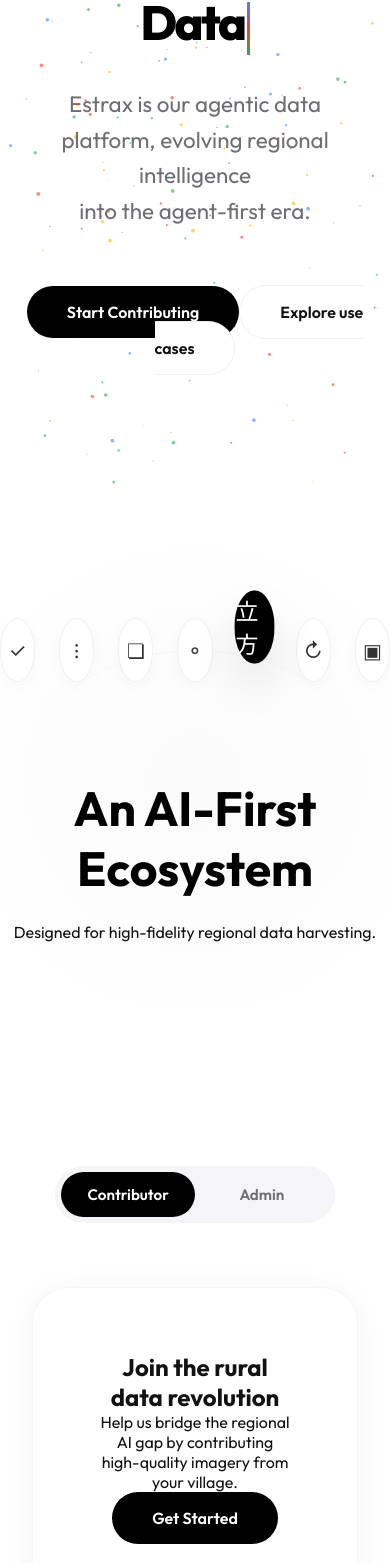
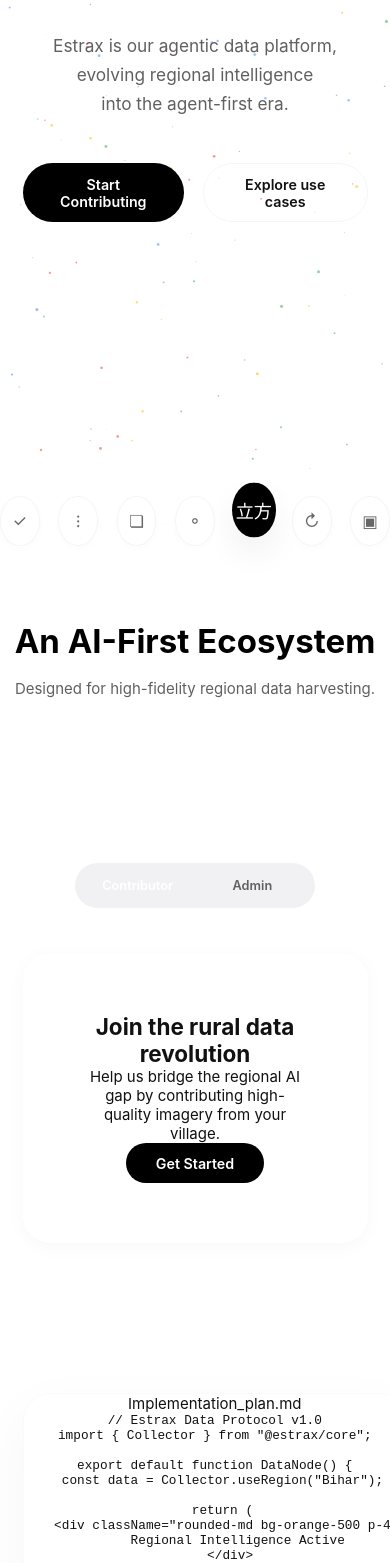
Before and after one commit to AashrayS/Joshtalks-AI, a Next.js app in the folder joshtalks-ai/: page / in a window 390 px wide. Shown: the part 354-1917 px from the top of the page. Built offline with nearby package versions, Linux system fonts and the light colour scheme.

Commit message:
style: final Estrax UI refinements (squishy particles & integrated navbar)

```diff
--- a/joshtalks-ai/src/app/components/Navbar.js
+++ b/joshtalks-ai/src/app/components/Navbar.js
@@ -24,7 +24,7 @@ export default function Navbar() {
 
   return (
     <nav className={`navbar ${isVisible ? 'visible' : 'hidden'}`}>
-      <div className="nav-container glass-card">
+      <div className="nav-container">
         <Link href="/" className="logo">
           <strong>Estrax</strong>
         </Link>
@@ -43,45 +43,42 @@ export default function Navbar() {
       <style jsx>{`
         .navbar {
           position: fixed;
-          top: 1.5rem;
-          left: 50%;
-          transform: translateX(-50%);
-          width: 90%;
-          max-width: 1000px;
+          top: 0;
+          left: 0;
+          width: 100%;
           z-index: 1000;
-          transition: transform 0.4s cubic-bezier(0.2, 0.8, 0.2, 1), opacity 0.4s;
+          transition: transform 0.5s cubic-bezier(0.16, 1, 0.3, 1), opacity 0.5s;
+          padding: 1.5rem 0;
         }
 
         .navbar.hidden {
-          transform: translate(-50%, -100%);
+          transform: translateY(-100%);
           opacity: 0;
         }
 
         .nav-container {
+          max-width: 1200px;
+          margin: 0 auto;
           display: flex;
           justify-content: space-between;
           align-items: center;
-          padding: 0.8rem 2rem;
-          border-radius: 100px;
+          padding: 0 2rem;
         }
 
         .logo {
-          font-size: 1.25rem;
+          font-size: 1.1rem;
           color: #000;
-          letter-spacing: -0.02em;
+          font-weight: 700;
+          letter-spacing: -0.03em;
         }
 
         .nav-links {
           display: flex;
-          gap: 2.5rem;
+          gap: 3rem;
           align-items: center;
-          font-size: 0.95rem;
+          font-size: 0.9rem;
           font-weight: 500;
           color: var(--text-secondary);
-        }
-
-        .nav-links a {
-          transition: color 0.3s;
         }
 
         .nav-links a:hover {
@@ -89,17 +86,19 @@ export default function Navbar() {
         }
 
         .btn-nav {
-          background: #000;
-          color: #fff;
-          padding: 0.6rem 1.5rem;
-          border-radius: 100px;
           font-size: 0.9rem;
           font-weight: 600;
-          transition: transform 0.3s;
+          color: #000;
+          border: 1px solid var(--border);
+          padding: 0.5rem 1.25rem;
+          border-radius: 100px;
+          transition: var(--transition);
         }
 
         .btn-nav:hover {
-          transform: scale(1.05);
+          background: #000;
+          color: #fff;
+          border-color: #000;
         }
 
         @media (max-width: 768px) {
--- a/joshtalks-ai/src/app/globals.css
+++ b/joshtalks-ai/src/app/globals.css
@@ -1,32 +1,32 @@
 :root {
-  /* Premium Typography - Outfit */
-  --font-outfit: 'Outfit', -apple-system, BlinkMacSystemFont, "Segoe UI", Roboto, Helvetica, Arial, sans-serif;
+  /* Premium Typography - Plus Jakarta Sans */
+  --font-pjs: 'Plus Jakarta Sans', -apple-system, BlinkMacSystemFont, "Segoe UI", Roboto, Helvetica, Arial, sans-serif;
 
-  /* Colors - Estrax Minimalist */
+  /* Colors - Estrax Refined */
   --bg-page: #ffffff;
   --bg-card: #ffffff;
-  --bg-accent: #f5f5f7;
-  --text-primary: #121213;
-  --text-secondary: #6e6e73;
+  --bg-accent: #f8f8fa;
+  --text-primary: #111111;
+  --text-secondary: #606060;
   --primary-color: #000000;
   --accent-blue: #4285F4;
   --accent-red: #ea4335;
   --accent-yellow: #fbbc05;
   --accent-green: #34a853;
 
-  --border: rgba(0, 0, 0, 0.06);
-  --border-hover: rgba(0, 0, 0, 0.12);
+  --border: rgba(0, 0, 0, 0.04);
+  --border-hover: rgba(0, 0, 0, 0.08);
 
-  /* Glassmorphism */
-  --glass-bg: rgba(255, 255, 255, 0.75);
-  --glass-border: rgba(0, 0, 0, 0.04);
-  --glass-shadow: 0 4px 30px rgba(0, 0, 0, 0.05);
+  /* Glassmorphism Refined */
+  --glass-bg: rgba(255, 255, 255, 0.6);
+  --glass-border: rgba(0, 0, 0, 0.02);
+  --glass-shadow: 0 4px 20px rgba(0, 0, 0, 0.03);
 
   /* Spacing */
-  --radius-sm: 8px;
-  --radius-md: 18px;
-  --radius-lg: 36px;
-  --transition: all 0.5s cubic-bezier(0.2, 0.8, 0.2, 1);
+  --radius-sm: 6px;
+  --radius-md: 14px;
+  --radius-lg: 28px;
+  --transition: all 0.6s cubic-bezier(0.16, 1, 0.3, 1);
 }
 
 * {
@@ -41,9 +41,10 @@ body {
   overflow-x: hidden;
   background-color: var(--bg-page);
   color: var(--text-primary);
-  font-family: var(--font-outfit);
+  font-family: var(--font-pjs);
   -webkit-font-smoothing: antialiased;
   -moz-osx-font-smoothing: grayscale;
+  font-size: 15px; /* Base size reduced */
 }
 
 a {
@@ -63,7 +64,7 @@ input, select, textarea {
   outline: none;
 }
 
-/* Base UI Components */
+/* Integrated UI Components */
 .card {
   background: var(--bg-card);
   border: 1px solid var(--border);
@@ -74,8 +75,8 @@ input, select, textarea {
 
 .glass-card {
   background: var(--glass-bg);
-  backdrop-filter: blur(20px);
-  -webkit-backdrop-filter: blur(20px);
+  backdrop-filter: blur(24px);
+  -webkit-backdrop-filter: blur(24px);
   border: 1px solid var(--glass-border);
   border-radius: var(--radius-lg);
   box-shadow: var(--glass-shadow);
@@ -84,63 +85,62 @@ input, select, textarea {
 .btn-primary {
   background: #000;
   color: #fff !important;
-  padding: 1rem 2.5rem;
+  padding: 0.75rem 2rem;
   border-radius: 100px;
   font-weight: 600;
-  font-size: 1rem;
+  font-size: 0.95rem;
   display: inline-flex;
   align-items: center;
   justify-content: center;
-  gap: 0.75rem;
+  gap: 0.5rem;
   transition: var(--transition);
 }
 
 .btn-primary:hover {
-  transform: scale(1.02);
-  box-shadow: 0 10px 30px rgba(0,0,0,0.1);
+  transform: translateY(-2px);
+  box-shadow: 0 8px 25px rgba(0,0,0,0.08);
 }
 
 .btn-secondary {
-  background: #fff;
+  background: transparent;
   color: var(--text-primary);
-  padding: 1rem 2.5rem;
+  padding: 0.75rem 2rem;
   border-radius: 100px;
   font-weight: 600;
+  font-size: 0.95rem;
   border: 1px solid var(--border);
   transition: var(--transition);
 }
 
 .btn-secondary:hover {
   border-color: #000;
-  background: #fbfbfd;
+  background: rgba(0,0,0,0.02);
 }
 
 .container {
-  max-width: 1200px;
+  max-width: 1100px;
   margin: 0 auto;
-  padding: 6rem 2rem;
+  padding: 5rem 1.5rem;
 }
 
-/* Typewriter Cursor */
+/* Typewriter Cursor Refined */
 .typewriter-cursor {
   display: inline-block;
-  width: 3px;
+  width: 2px;
   height: 1.1em;
   background: linear-gradient(180deg, var(--accent-blue), var(--accent-red), var(--accent-green));
   margin-left: 2px;
   vertical-align: middle;
-  animation: blink 0.8s step-end infinite;
+  animation: blink 1s step-end infinite;
 }
 
-@keyframes blink {
-  50% { opacity: 0; }
+@keyframes blink { 50% { opacity: 0; } }
+
+.animate-fade-in {
+  animation: fadeIn 1.2s cubic-bezier(0.16, 1, 0.3, 1) forwards;
 }
 
 @keyframes fadeIn {
-  from { opacity: 0; transform: translateY(30px); }
+  from { opacity: 0; transform: translateY(20px); }
   to { opacity: 1; transform: translateY(0); }
 }
-
-.animate-fade-in {
-  animation: fadeIn 1s cubic-bezier(0.2, 0.8, 0.2, 1) forwards;
-}
--- a/joshtalks-ai/src/app/home.css
+++ b/joshtalks-ai/src/app/home.css
@@ -1,3 +1,7 @@
+.main-content {
+  padding-top: 80px;
+}
+
 .home-container {
   overflow-x: hidden;
   position: relative;
@@ -6,7 +10,7 @@
 
 /* Hero Section */
 .hero {
-  min-height: 100vh;
+  min-height: 90vh; /* Scaled down */
   display: flex;
   flex-direction: column;
   align-items: center;
@@ -16,46 +20,50 @@
 }
 
 .brand-badge {
-  font-size: 0.9rem;
+  font-size: 0.8rem; /* Scaled down */
   font-weight: 600;
   color: var(--text-secondary);
   background: var(--bg-accent);
-  padding: 0.5rem 1.25rem;
+  padding: 0.4rem 1rem;
   border-radius: 100px;
-  margin-bottom: 2rem;
+  margin-bottom: 1.5rem;
   border: 1px solid var(--border);
 }
 
 .typewriter-h1 {
-  font-size: clamp(3rem, 8vw, 6rem);
-  font-weight: 800;
-  line-height: 1.05;
+  font-size: clamp(2.5rem, 6vw, 4.5rem); /* Scaled down significantly */
+  font-weight: 700;
+  line-height: 1.1;
   letter-spacing: -0.05em;
   color: #000;
-  max-width: 1100px;
-  min-height: 2.2em; /* Prevent layout shift */
+  max-width: 900px;
 }
 
 .hero-subtext {
-  font-size: 1.4rem;
+  font-size: 1.15rem; /* Scaled down */
   color: var(--text-secondary);
-  line-height: 1.6;
-  margin: 2rem 0 3.5rem;
-  max-width: 650px;
+  line-height: 1.7;
+  margin: 1.5rem 0 3rem;
+  max-width: 550px;
 }
 
-/* Icon Curve Section */
+.btn-group {
+  display: flex;
+  gap: 1.25rem;
+  justify-content: center;
+}
+
+/* Icon Curve Section Refined */
 .icon-curve-section {
-  padding: 8rem 0;
-  background: radial-gradient(circle at center, #fafafa 0%, #fff 70%);
+  padding: 6rem 0;
 }
 
 .icon-curve-container {
   display: flex;
   justify-content: center;
   align-items: center;
-  gap: 1.5rem;
-  margin-bottom: 6rem;
+  gap: 1.25rem;
+  margin-bottom: 5rem;
   position: relative;
 }
 
@@ -63,34 +71,34 @@
   content: '';
   position: absolute;
   top: 50%;
-  width: 80%;
-  height: 200px;
+  width: 70%;
+  height: 150px;
   border-top: 1px solid var(--border);
   border-radius: 100%;
   z-index: -1;
-  opacity: 0.5;
+  opacity: 0.3;
 }
 
 .icon-bubble {
-  width: 64px;
-  height: 64px;
+  width: 50px; /* Scaled down */
+  height: 50px;
   background: #fff;
   border: 1px solid var(--border);
   border-radius: 50%;
   display: flex;
   align-items: center;
   justify-content: center;
-  font-size: 1.25rem;
-  color: #333;
-  box-shadow: 0 4px 15px rgba(0,0,0,0.03);
+  font-size: 1.1rem;
+  color: #666;
+  box-shadow: 0 2px 8px rgba(0,0,0,0.02);
   transition: var(--transition);
 }
 
 .icon-bubble.active {
   background: #000;
   color: #fff;
-  transform: scale(1.15) translateY(-20px);
-  box-shadow: 0 20px 40px rgba(0,0,0,0.1);
+  transform: scale(1.1) translateY(-10px);
+  box-shadow: 0 15px 30px rgba(0,0,0,0.06);
 }
 
 .section-text.centered {
@@ -98,33 +106,37 @@
 }
 
 .section-text h2 {
-  font-size: 3rem;
+  font-size: 2.5rem; /* Scaled down */
   font-weight: 700;
-  margin-bottom: 1.5rem;
+  margin-bottom: 1.25rem;
   color: #000;
 }
 
+.section-text p {
+  font-size: 1rem;
+  color: var(--text-secondary);
+}
+
 /* Mode Section */
-.mode-section {
+.mode-toggle-wrapper {
   display: flex;
-  flex-direction: column;
-  align-items: center;
-  gap: 4rem;
+  justify-content: center;
+  margin-bottom: 3rem;
 }
 
 .mode-toggle {
-  background: var(--bg-accent);
-  padding: 0.4rem;
+  background: #f1f1f4;
+  padding: 0.35rem;
   border-radius: 100px;
   display: flex;
   position: relative;
-  width: 280px;
+  width: 240px;
 }
 
 .mode-toggle button {
   flex: 1;
-  padding: 0.8rem;
-  font-size: 0.95rem;
+  padding: 0.65rem;
+  font-size: 0.85rem;
   font-weight: 600;
   color: var(--text-secondary);
   z-index: 2;
@@ -136,103 +148,37 @@
 }
 
 .mode-slider {
-  position: absolute;
-  top: 0.4rem;
-  left: 0.4rem;
-  width: calc(50% - 0.4rem);
-  height: calc(100% - 0.8rem);
   background: #000;
   border-radius: 100px;
-  transition: var(--transition);
-  z-index: 1;
 }
 
-.mode-slider.admin { transform: translateX(100%); }
-
 .mode-card {
-  max-width: 800px;
+  max-width: 900px;
+  margin: 0 auto;
+  border: none; /* Shadowless integrated look */
   padding: 4rem;
   text-align: center;
 }
 
-/* Editor Preview Section */
+/* Editor Preview Refined */
 .editor-preview-section {
   display: grid;
-  grid-template-columns: 1.5fr 1fr;
+  grid-template-columns: 1.2fr 1fr;
   align-items: center;
-  gap: 6rem;
-}
-
-.editor-glow-container {
-  position: relative;
-  padding: 2rem;
-}
-
-.glow {
-  position: absolute;
-  width: 300px;
-  height: 300px;
-  filter: blur(80px);
-  opacity: 0.3;
-  z-index: -1;
-}
-
-.glow-red {
-  bottom: -20px;
-  left: -20px;
-  background: #ff4d4d;
-}
-
-.glow-blue {
-  top: -20px;
-  right: -20px;
-  background: #4285f4;
+  gap: 5rem;
+  padding-bottom: 8rem;
 }
 
 .editor-window {
-  border-radius: 12px;
-  overflow: hidden;
-  background: #fff;
-  border: 1px solid var(--border);
-}
-
-.editor-header {
-  background: #fbfbfd;
-  padding: 0.75rem 1.5rem;
-  border-bottom: 1px solid var(--border);
-  display: flex;
-  align-items: center;
-  gap: 2rem;
-}
-
-.editor-dots {
-  display: flex;
-  gap: 0.5rem;
-}
-
-.editor-dots span {
-  width: 10px;
-  height: 10px;
-  border-radius: 50%;
-  background: #e1e1e1;
-}
-
-.editor-tab {
-  font-size: 0.85rem;
-  color: var(--text-secondary);
-  font-weight: 500;
-}
-
-.editor-content {
-  padding: 2rem;
-  background: #fff;
+  box-shadow: 0 20px 60px rgba(0,0,0,0.04);
 }
 
 .editor-content pre {
-  font-family: 'SF Mono', 'Fira Code', monospace;
-  font-size: 0.9rem;
-  line-height: 1.6;
-  color: #333;
+  font-size: 0.85rem;
+}
+
+.section-text h2 {
+  font-size: 2.2rem;
 }
 
 @media (max-width: 900px) {
```
Also changed, not shown: joshtalks-ai/src/app/admin/admin.css (+33 -88 lines), joshtalks-ai/src/app/components/ParticleBackground.js (+21 -20 lines), joshtalks-ai/src/app/submit/submit.css (+31 -103 lines).
